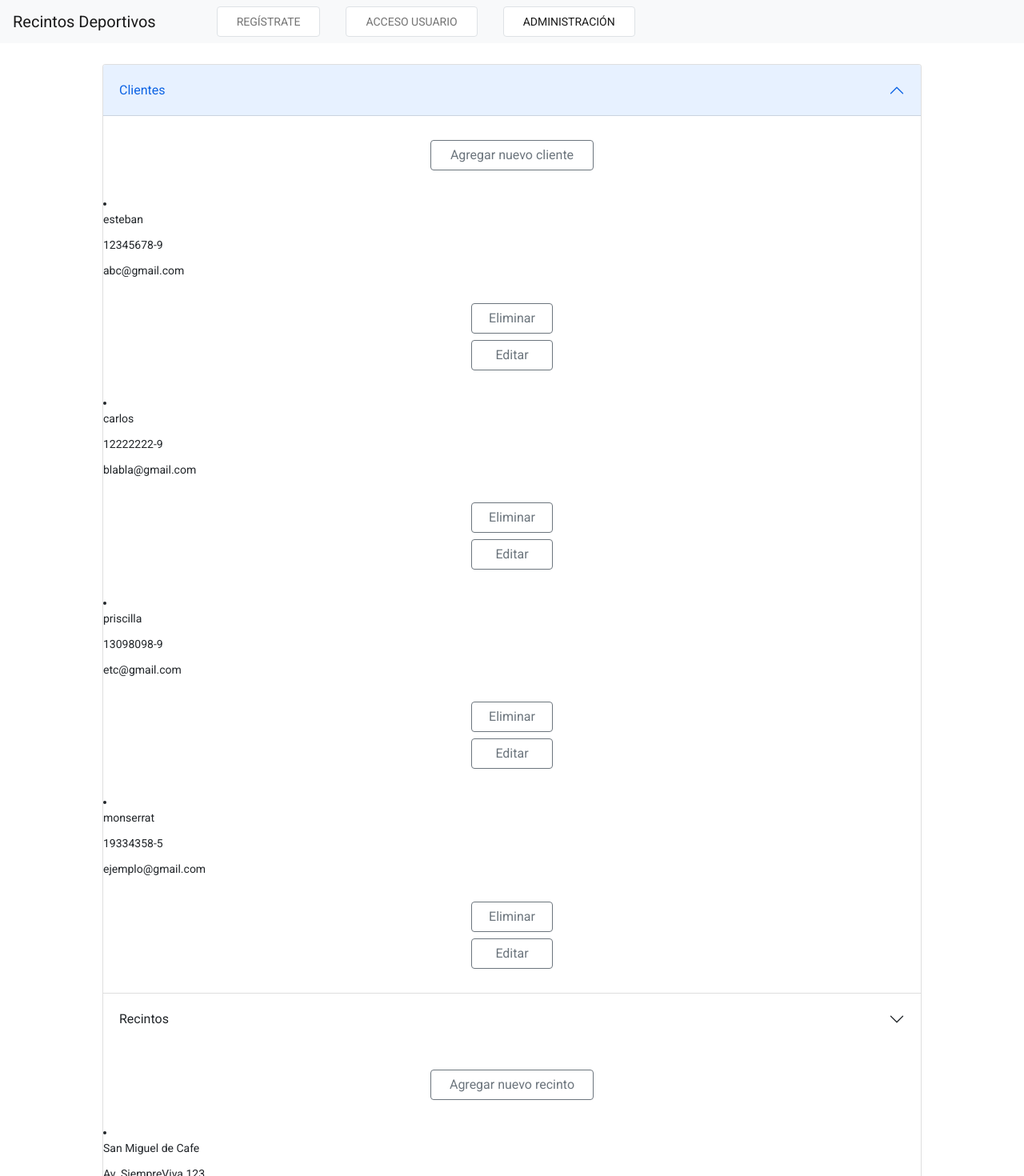
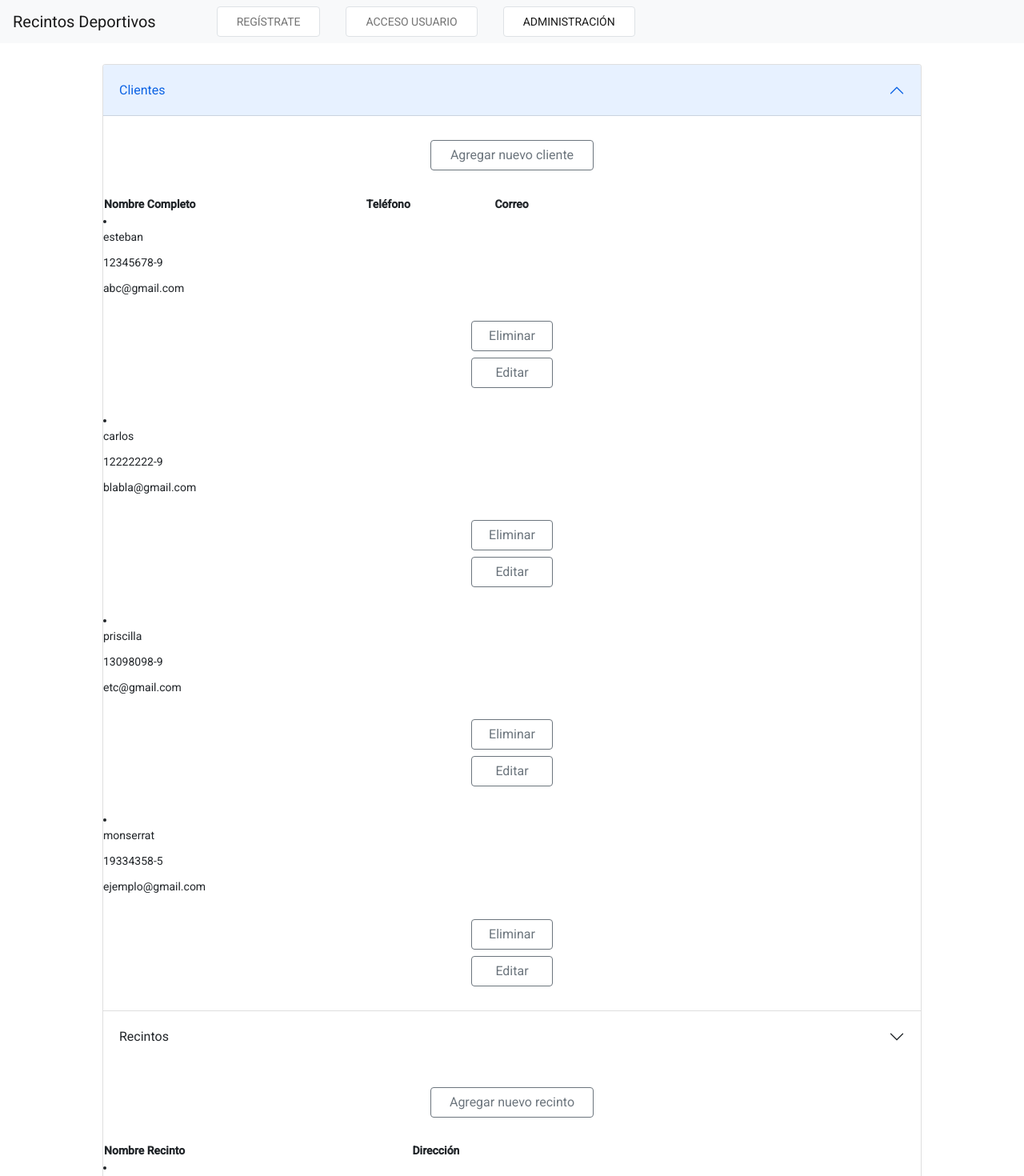
Before and after one commit to ImpulseNH/RDEP, an Angular app in the folder frontend/: page /admin in a window 1280 px wide. Shown: the top 1470 px of the page at 80% size. Built offline with nearby package versions, Linux system fonts and the light colour scheme.

Commit message:
se agregó ts de recinto y cliente, el el de cliente aun no funciona

```diff
--- a/frontend/src/app/components/barra-lateral-admin/barra-lateral-admin.component.html
+++ b/frontend/src/app/components/barra-lateral-admin/barra-lateral-admin.component.html
@@ -9,6 +9,24 @@
             <div id="tipoboton_agregar" class="d-grid gap-2 col-6 mx-auto">
                 <a id="boton" [routerLink]="['agregarc']" routerLinkActive="router-link-active"  class="btn btn-outline-secondary" type="button">Agregar nuevo cliente</a>
             </div>
+
+            <table>
+
+                <tr>
+                    <th>Nombre Completo</th>
+                    <th>Teléfono</th>
+                    <th>Correo</th>
+                </tr>
+
+                <tr *ngFor="let cliente of Clientes">
+                    <td>{{cliente.nombrecompleto}}</td>
+                    <td>{{cliente.telefono}}</td>
+                    <td>{{cliente.correo}}</td>
+                    <td><button  class="btn btn-outline-secondary" type="button">Editar</button></td>
+                    <td><button  class="btn btn-outline-secondary" type="button">Eliminar</button></td>
+                </tr>
+
+            </table>
 
             <div id="cliente_info">
                 <li *ngFor="let cliente of clientes">
@@ -37,6 +55,23 @@
             <div id="tipoboton_agregar" class="d-grid gap-2 col-6 mx-auto">
                 <button id="boton" [routerLink]="['agregarr']" routerLinkActive="router-link-active" class="btn btn-outline-secondary" type="button">Agregar nuevo recinto</button>
             </div>
+
+
+            <table>
+
+                <tr>
+                    <th>Nombre Recinto</th>
+                    <th>Dirección</th>
+                </tr>
+
+                <tr *ngFor="let recinto of Recintos">
+                    <td>{{recinto.nombre}}</td>
+                    <td>{{recinto.direccion}}</td>
+                    <td><button  class="btn btn-outline-secondary" type="button">Editar</button></td>
+                    <td><button  class="btn btn-outline-secondary" type="button">Eliminar</button></td>
+                </tr>
+
+            </table>
 
             <div id="recinto_info">
                 <li *ngFor="let recinto of recintos">
--- a/frontend/src/app/components/barra-lateral-admin/barra-lateral-admin.component.scss
+++ b/frontend/src/app/components/barra-lateral-admin/barra-lateral-admin.component.scss
@@ -21,3 +21,12 @@
     margin-top: 2%;
     margin-left: 1%;
 }
+
+table {
+    width: 60%;
+    align-items: center;
+}
+
+td{
+    align-items: center;
+}
--- a/frontend/src/app/components/barra-lateral-admin/barra-lateral-admin.component.ts
+++ b/frontend/src/app/components/barra-lateral-admin/barra-lateral-admin.component.ts
@@ -1,4 +1,6 @@
 import { Component, OnInit } from '@angular/core';
+import { Cliente, ListaClientes } from 'src/app/interfaces/cliente';
+import { ListaRecintos, Recinto } from 'src/app/interfaces/recinto';
 
 @Component({
   selector: 'app-barra-lateral-admin',
@@ -8,6 +10,9 @@ import { Component, OnInit } from '@angular/core';
 export class BarraLateralAdminComponent implements OnInit {
 
   constructor() { }
+
+  Recintos:Array<Recinto>=ListaRecintos;
+  Clientes: Array<Cliente>=ListaClientes;
 
   ngOnInit(): void {
   }
--- a/frontend/src/app/components/formulario-agregar-cliente/formulario-agregar-cliente.component.ts
+++ b/frontend/src/app/components/formulario-agregar-cliente/formulario-agregar-cliente.component.ts
@@ -1,6 +1,7 @@
 import { Component, OnInit } from '@angular/core';
 import { FormBuilder, FormGroup, Validators } from '@angular/forms';
 import { Router } from '@angular/router';
+import { Cliente, ListaClientes } from 'src/app/interfaces/cliente';
 
 @Component({
   selector: 'app-formulario-agregar-cliente',
@@ -27,8 +28,20 @@ export class FormularioAgregarClienteComponent implements OnInit {
   }
   validar(){
     console.log(this.formulario.get("nombre")?.value);
+    let cliente: Cliente =  {
+      rut: this.formulario.controls['rut'].value,
+      nombrecompleto: this.formulario.controls['nombre'].value,
+      alias: this.formulario.controls['alias'].value,
+      telefono: this.formulario.controls['telefono'].value,
+      correo: this.formulario.controls['email'].value,
+      contrasena: this.formulario.controls['clave'].value,
+
+    }
+    ListaClientes.push(cliente);
+
 
     this.registro=true
+
   }
   acceder(){
     this.accede=true
--- a/frontend/src/app/components/formulario-agregar-recinto/formulario-agregar-recinto.component.html
+++ b/frontend/src/app/components/formulario-agregar-recinto/formulario-agregar-recinto.component.html
@@ -17,7 +17,7 @@
 
                     <!--Direccion-->
                     <div  id="separar" >
-                        <input type="text" class="form-control" formControlName="direccion" id="inputAddress" placeholder="Ingrese direccion">
+                        <input type="text" class="form-control" formControlName="direccion"  placeholder="Ingrese direccion">
                         <div *ngIf="formulario.controls['direccion'].invalid && (formulario.controls['direccion'].touched || formulario.controls['direccion'].dirty)"
                         class="alert alert-danger">
                             <div *ngIf="formulario.controls['direccion'].hasError('required')">Campo es obligatorio</div>
@@ -26,7 +26,7 @@
 
                     <!-- boton login -->
                     <div class="text-center">
-                        <button [disabled]="formulario.valid" type="submit" class="btn btn-primary">Registrar</button>
+                        <button type="submit" class="btn btn-primary">Registrar</button>
                     </div>
                 </form>
             </div>
--- a/frontend/src/app/components/formulario-agregar-recinto/formulario-agregar-recinto.component.ts
+++ b/frontend/src/app/components/formulario-agregar-recinto/formulario-agregar-recinto.component.ts
@@ -2,6 +2,7 @@ import { Component, OnInit } from '@angular/core';
 import { FormGroup } from '@angular/forms';
 import { FormBuilder, Validators } from '@angular/forms';
 import { Router } from '@angular/router';
+import { ListaRecintos, Recinto } from 'src/app/interfaces/recinto';
 
 @Component({
   selector: 'app-formulario-agregar-recinto',
@@ -12,9 +13,12 @@ export class FormularioAgregarRecintoComponent implements OnInit {
 
   formulario: FormGroup;
   registro:boolean=false;
+  nombre:any;
+  direccion:any;
+  lista:Array<any> = ListaRecintos;
   constructor(private fb:FormBuilder,  private router:Router) {
     this.formulario=this.fb.group({
-      //rut:["",[Validators.required, Validators.pattern("{8}-[\dkK]")]],
+
       nombre:['', [Validators.required, Validators.minLength(3), Validators.maxLength(100)]],
       direccion:['', [Validators.required, Validators.maxLength(100)]],
     });
@@ -26,7 +30,12 @@ export class FormularioAgregarRecintoComponent implements OnInit {
   }
   validar(){
     console.log(this.formulario.get("nombre")?.value);
-
+    console.log(this.formulario.get("direccion")?.value);
+    let recinto: Recinto =  {
+      nombre: this.formulario.controls['nombre'].value,
+      direccion: this.formulario.controls['direccion'].value
+    }
+    ListaRecintos.push(recinto);
     this.registro=true
   }
 
--- /dev/null
+++ b/frontend/src/app/interfaces/cliente.ts
@@ -0,0 +1,11 @@
+export interface Cliente {
+    rut: number;
+    nombrecompleto: string;
+    alias: string;
+    telefono: number;
+    correo: string;
+    contrasena: string;
+
+}
+
+export const ListaClientes:Array<Cliente> = [];
--- /dev/null
+++ b/frontend/src/app/interfaces/recinto.ts
@@ -0,0 +1,6 @@
+export interface Recinto {
+    nombre: string;
+    direccion: string;
+}
+
+export const ListaRecintos:Array<Recinto> = [];
```
